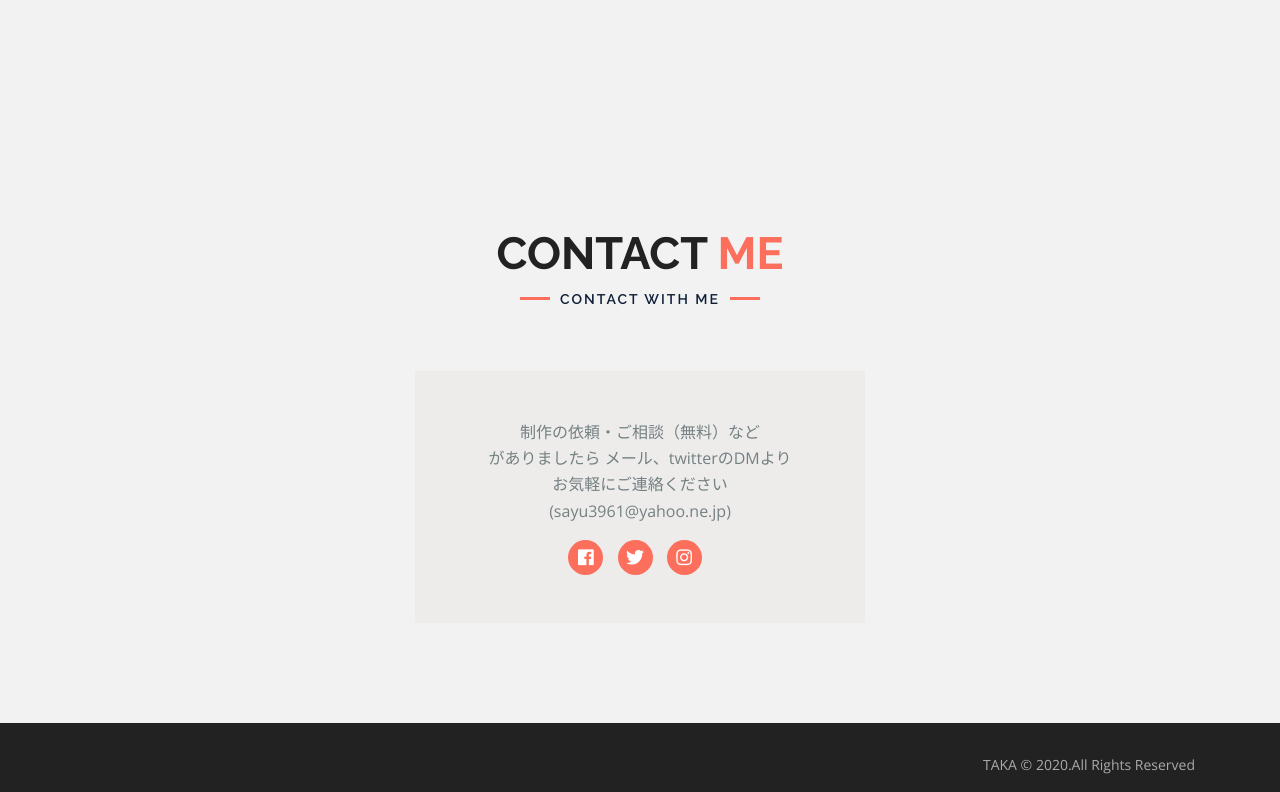
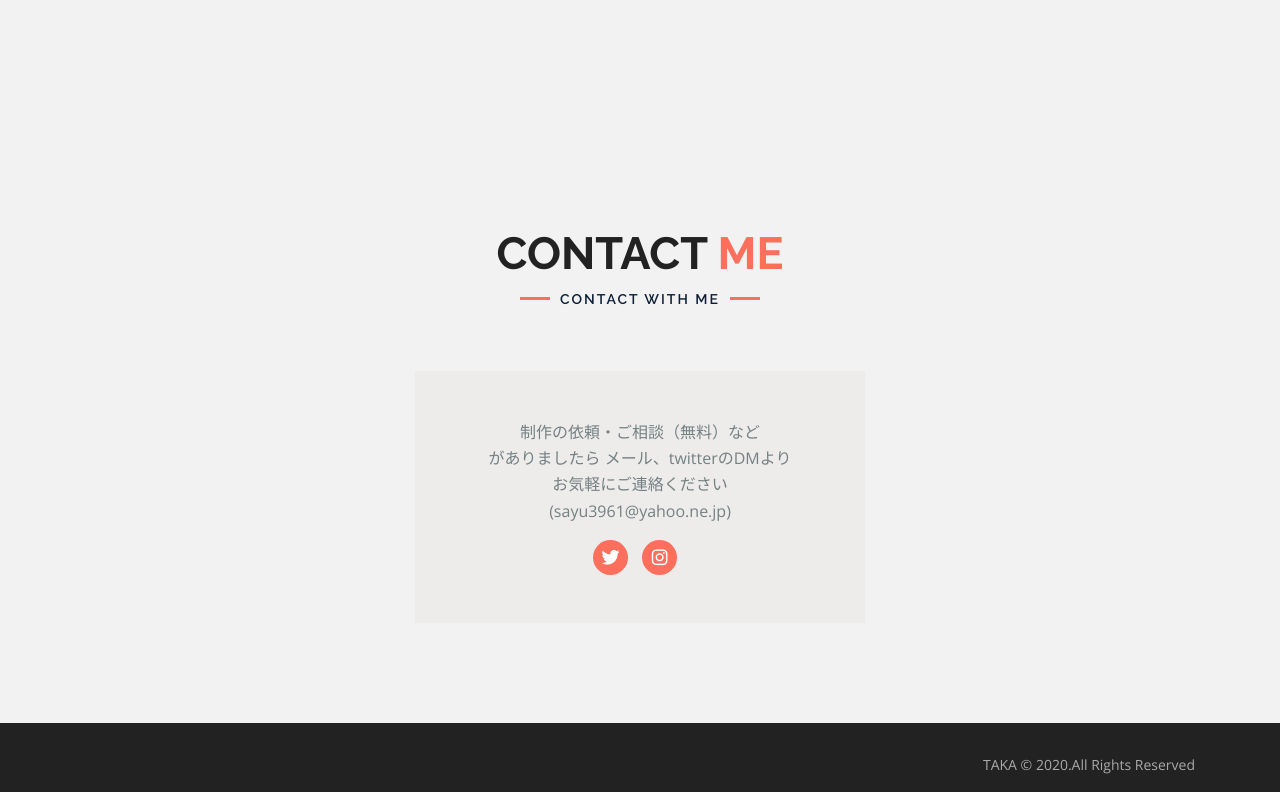
Before and after one commit to Takastyle/TRY2portfolio, a plain HTML site: page index.html in a window 1280 px wide. Shown: the part 3314-4106 px from the top of the page. Drawn offline with nearby package versions, Linux system fonts and the light colour scheme; animation ran at ten frames a second.

Commit message:
Update index.html

```diff
--- a/index.html
+++ b/index.html
@@ -369,9 +369,8 @@
           (sayu3961@yahoo.ne.jp)
           </p>
           <div class="social-icons mt-15">
-              <a href="#"><i class="fab fa-facebook-f"></i></a>
-              <a href="#"><i class="fab fa-twitter"></i></a>
-              <a href="#"><i class="fab fa-instagram"></i></a>
+              <a href="https://twitter.com/Ke07Ux"><i class="fab fa-twitter"></i></a>
+              <a href="https://www.instagram.com/?hl=ja"><i class="fab fa-instagram"></i></a>
           </div>
         </div>
       </div>
```
